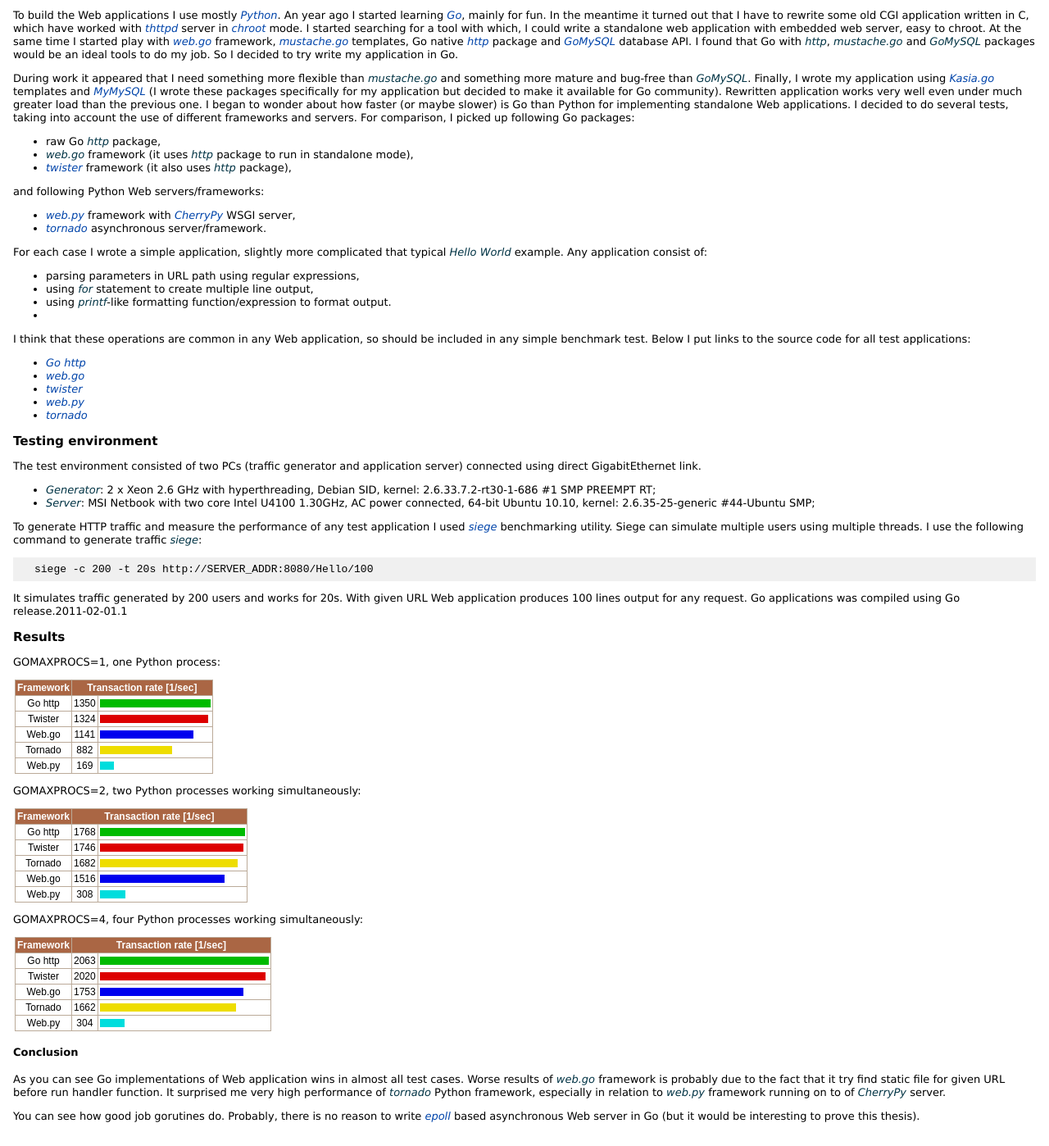
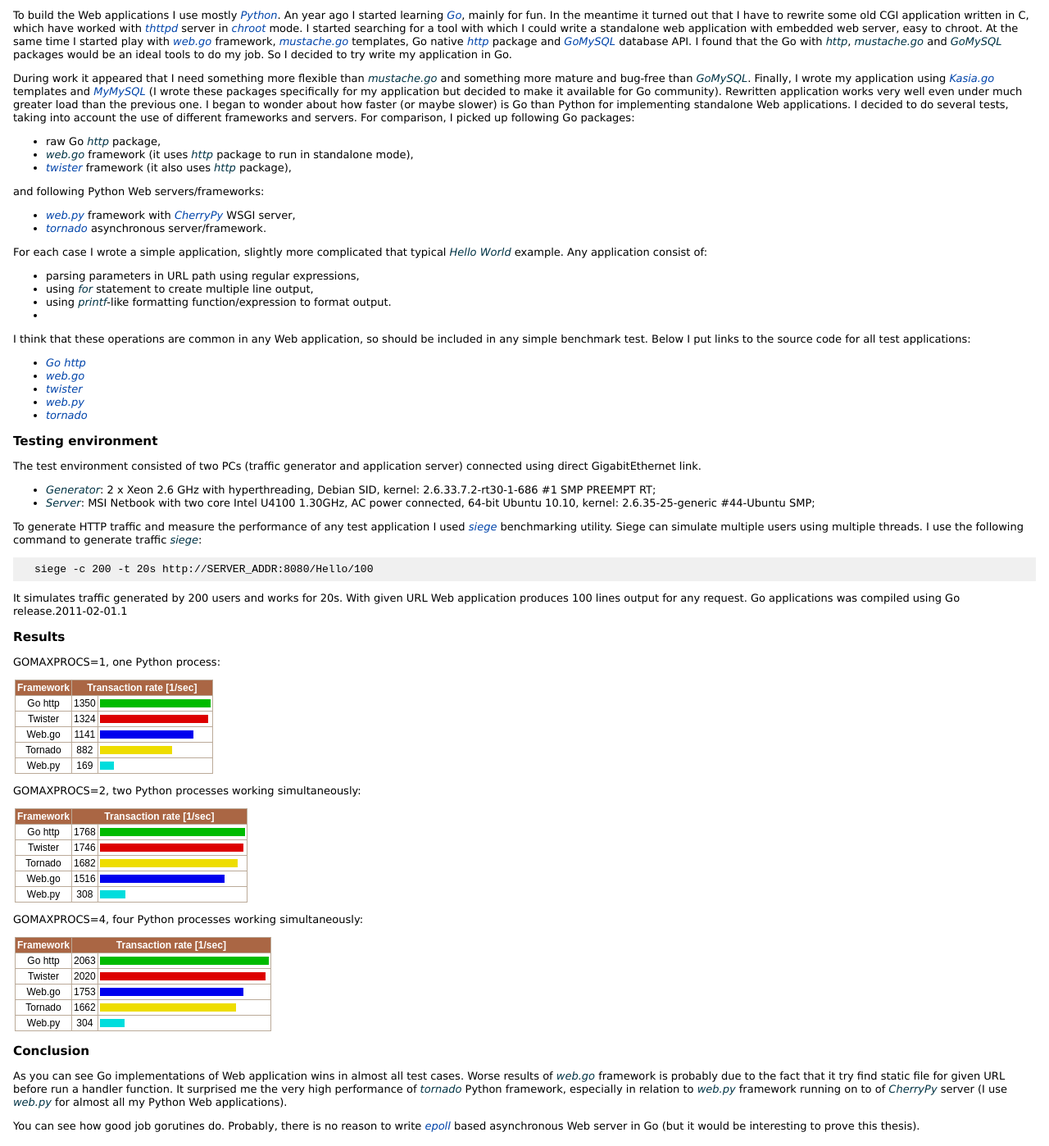
Before and after one commit to ziutek/web_bench, a plain HTML site: page index.html in a window 1280 px wide. Shown: the part 37-1435 px from the top of the page at 82% size. Drawn offline with Linux system fonts and the light colour scheme.

Commit message:
Some fixes

```diff
--- a/index.html
+++ b/index.html
@@ -71,15 +71,15 @@ learning <a href='http://golang.org/'>Go</a>, mainly for fun. In the meantime it
 turned out that I have to rewrite some old CGI application written in C, which
 have worked with <a href='http://www.acme.com/software/thttpd/'>thttpd</a>
 server in <a href='http://en.wikipedia.org/wiki/Chroot'>chroot</a> mode. I
-started searching for a tool with which, I could write a standalone web
+started searching for a tool with which I could write a standalone web
 application with embedded web server, easy to chroot. At the same time I started
 play with <a href='http://www.getwebgo.com'>web.go</a> framework,
 <a href='https://github.com/hoisie/mustache.go'>mustache.go</a>
 templates, Go native <a href='http://golang.org/pkg/http/'>http</a> package and
 <a href='https://github.com/Philio/GoMySQL'>GoMySQL</a> database API. I found
-that Go with <em>http</em>, <em>mustache.go</em> and <em>GoMySQL</em> packages
-would be an ideal tools to do my job. So I decided to try write my application
-in Go.</p>
+that the Go with <em>http</em>, <em>mustache.go</em> and <em>GoMySQL</em>
+packages would be an ideal tools to do my job. So I decided to try write my
+application in Go.</p>
 
 <p>During work it appeared that I need something more flexible than
 <em>mustache.go</em> and something more mature and bug-free than
@@ -246,14 +246,15 @@ compiled using Go release.2011-02-01.1</p>
     </tr>
 </table>
 
-<h4>Conclusion</h4>
+<h3>Conclusion</h3>
 
 <p>As you can see Go implementations of Web application wins in almost all test
 cases. Worse results of <em>web.go</em> framework is probably due to the fact
-that it try find static file for given URL before run handler function. It
-surprised me very high performance of <em>tornado</em> Python framework,
+that it try find static file for given URL before run a handler function. It
+surprised me the very high performance of <em>tornado</em> Python framework,
 especially in relation to <em>web.py</em> framework running on to of
-<em>CherryPy</em> server.</p>
+<em>CherryPy</em> server (I use <em>web.py</em> for almost all my Python Web
+applications).</p>
 <p>You can see how good job gorutines do. Probably, there is no reason to write
 <a href='http://en.wikipedia.org/wiki/Epoll'>epoll</a> based asynchronous Web
 server in Go (but it would be interesting to prove this thesis).</p>
```
